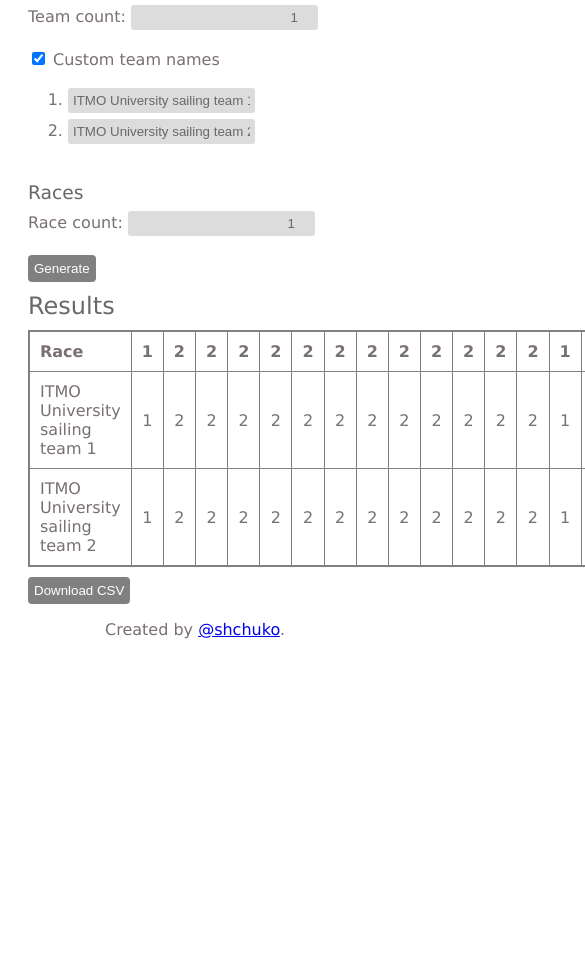
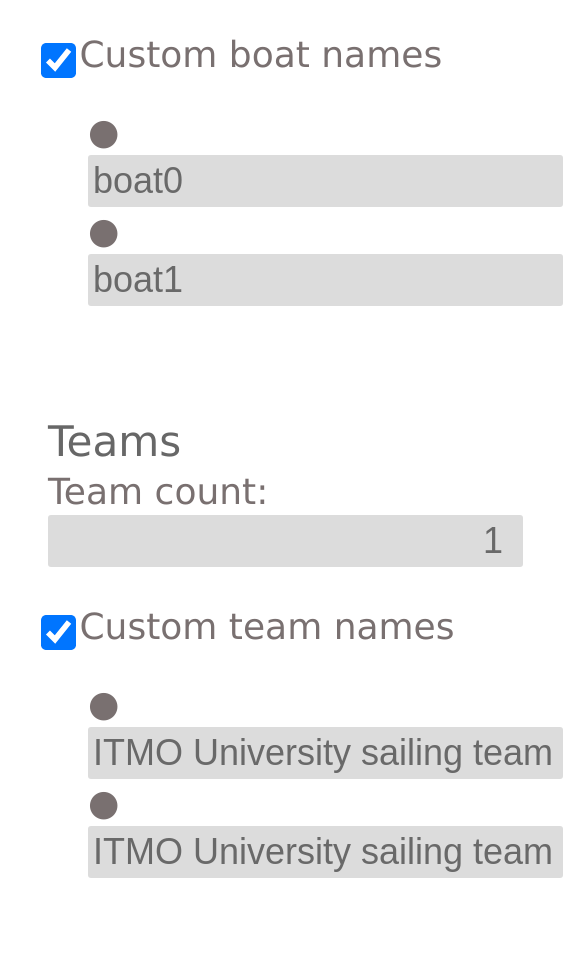
Before and after one commit to shchuko/ultraperesadka, a plain HTML site: page index.html in a window 390 px wide. Shown: the part 412-1368 px from the top of the page, 585 px wide, since content can reach past the window. Before the commit the page ends 1095 px from the top, so only its background shows below. Drawn offline with Linux system fonts and the light colour scheme.

Commit message:
Optimize mobile version

```diff
--- a/css/style.css
+++ b/css/style.css
@@ -44,15 +44,18 @@
     padding: 6px;
 }
 
-
-thead, tbody {
-    display: block;
+ul {
+    list-style: none;
 }
 
-tbody {
-    overflow-y: auto;
-    overflow-x: hidden;
-}
+/*thead, tbody {*/
+/*    display: block;*/
+/*}*/
+
+/*tbody {*/
+/*    overflow-y: auto;*/
+/*    overflow-x: hidden;*/
+/*}*/
 
 table {
     border-collapse: collapse;
@@ -63,7 +66,7 @@
 }
 
 table, td, th {
-    text-align: center;
+    /*text-align: center;*/
     border: 1px solid grey;
 }
 
@@ -91,10 +94,10 @@
 }
 
 #results_table {
-    margin-left: auto;
-    margin-right: auto;
     padding-top: 10px;
     padding-bottom: 10px;
+    width: 100%;
+    overflow: scroll;
 }
 
 #settings_columns {
@@ -107,28 +110,68 @@
     margin-bottom: 10px;
 }
 
+#download_button {
+    margin-top: 10px;
+}
+
 /* Mobile */
-@media only screen and (max-width: 1000px) {
+@media only screen and (max-device-width: 1000px) {
     html {
+        font-size: 36px;
+    }
+
+    footer {
+        margin-top: 40px;
+        font-size: 10px;
+    }
+
+    h2 {
+        text-align: center;
+    }
+
+    input[type="text"] {
+        font-size: 36px;
+    }
+
+    input[type="number"] {
+        font-size: 36px;
+    }
+
+    input[type="checkbox"] {
+        transform: scale(2.7);
     }
 
     body {
-        width: unset;
-        padding: 20px 20px 20px 20px;
+        padding: 20px 40px 20px 40px;
     }
 
     button {
-        margin: 0 auto;
-        width: max-content;
         padding: 6px;
+        font-size: 50px;
     }
 
     #settings_columns {
         grid-template-columns: 1fr;
     }
 
+    li::marker {
+        position: relative;
+    }
 
-    /*input[type=checkbox] {*/
-    /*    transform: scale(1.5);*/
-    /*}*/
+    #results, #generate_button_wrapper {
+        display: flex;
+        flex-direction: column;
+        justify-content: space-around;
+    }
+
+    #generate_button_wrapper {
+        margin-bottom: 20px;
+    }
 }
+
+/*Desktop vertical*/
+@media only screen and (max-width: 800px) {
+    #settings_columns {
+        grid-template-columns: 1fr;
+    }
+}
--- a/index.html
+++ b/index.html
@@ -28,14 +28,14 @@
                         <input type="checkbox" checked>
                         Custom boat names
                     </label>
-                    <ol>
-                        <li><label>
+                    <ul>
+                        <li>&#9679<label>
                             <input class="boat_name" type="text" value="boat0">
                         </label></li>
-                        <li><label>
+                        <li>&#9679<label>
                             <input class="boat_name" type="text" value="boat1">
                         </label></li>
-                    </ol>
+                    </ul>
                 </section>
                 <section>
                     <h3>Teams</h3>
@@ -49,14 +49,14 @@
                         Custom team names
                     </label>
                     <p></p>
-                    <ol>
-                        <li><label>
+                    <ul>
+                        <li>&#9679<label>
                             <input class="boat_name" type="text" value="ITMO University sailing team 1">
                         </label></li>
-                        <li><label>
+                        <li>&#9679<label>
                             <input class="boat_name" type="text" value="ITMO University sailing team 2">
                         </label></li>
-                    </ol>
+                    </ul>
                 </section>
             </div>
             <h3>Races</h3>
@@ -66,12 +66,14 @@
             </label>
             <p></p>
         </div>
-        <button id="generate_button">Generate</button>
+        <div id="generate_button_wrapper">
+            <button id="generate_button">Generate</button>
+        </div>
     </section>
 
     <section class="root_section" id="results">
         <h2>Results</h2>
-        <section id="results_table">
+        <div id="results_table">
             <table>
                 <tr>
                     <th class="left_column">Race</th>
@@ -161,7 +163,7 @@
                     <td>2</td>
                 </tr>
             </table>
-        </section>
+        </div>
         <button id="download_button">Download CSV</button>
     </section>
 </main>
```
